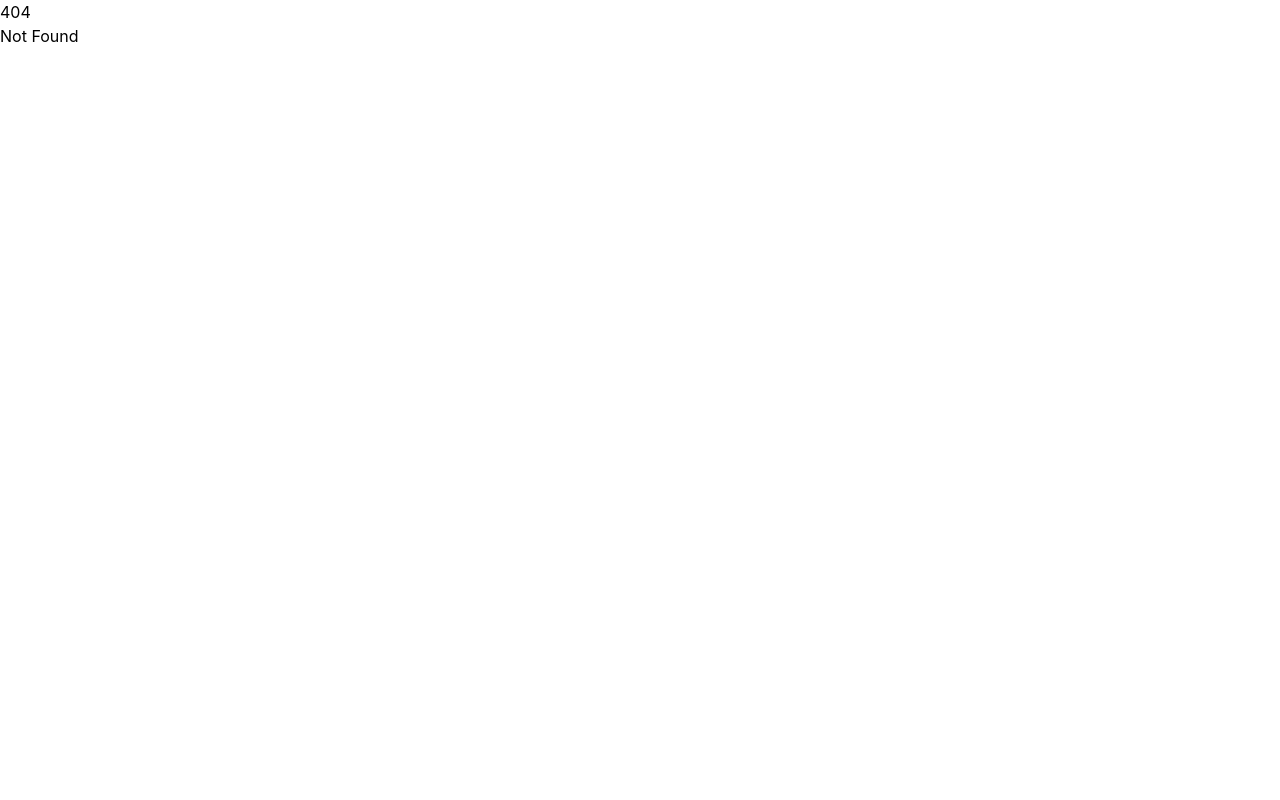
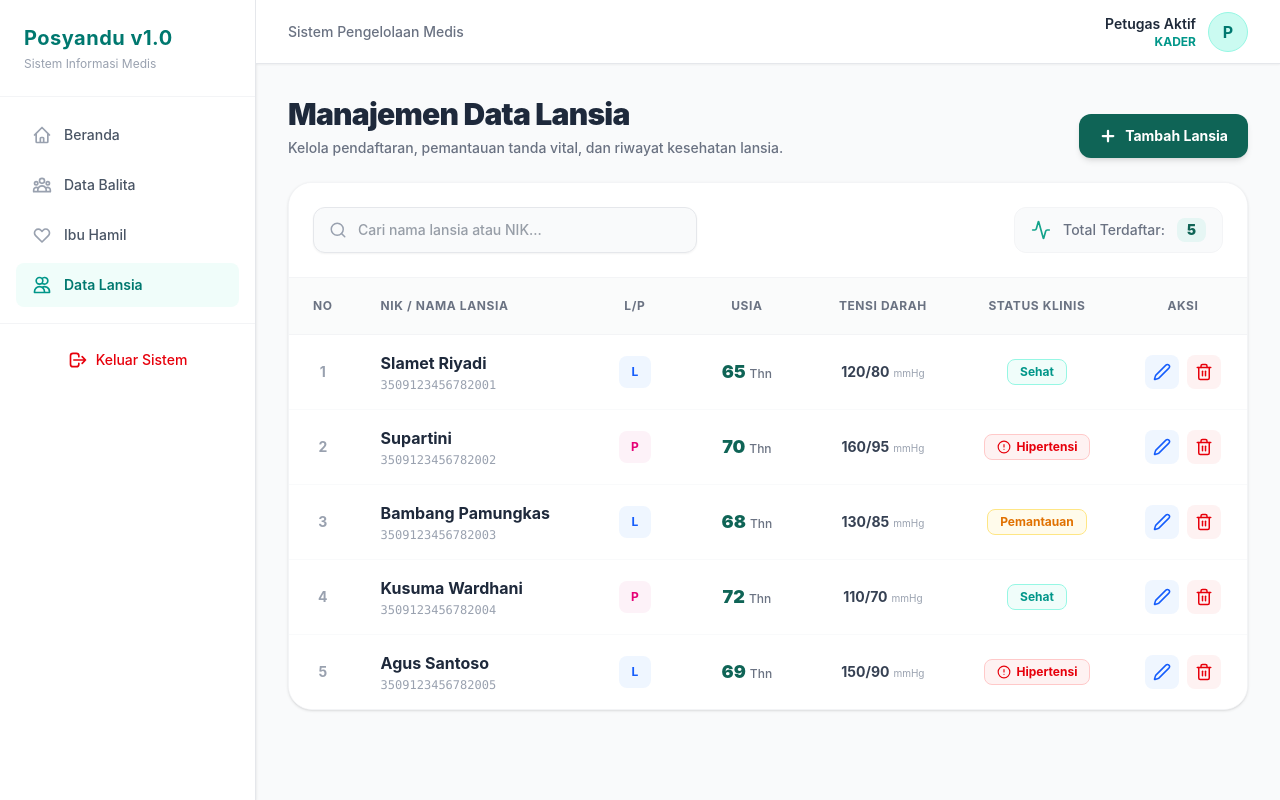
Before and after one commit to AchmadZackyGZ/posyanduNglabak, a SvelteKit app in the folder frontend/: page /dashboard/lansia in a window 1280 px wide. Before the commit this address had no page. Built offline with nearby package versions, Linux system fonts and the light colour scheme; sample sign-in values are in the browser's storage.

Commit message:
feat: merancang antarmuka tabel data lansia dengan data dummy

```diff
--- /dev/null
+++ b/frontend/src/routes/dashboard/lansia/+page.svelte
@@ -0,0 +1,214 @@
+<script lang="ts">
+	import { Search, Plus, Edit2, Trash2, Activity, AlertCircle } from 'lucide-svelte';
+
+	// State pencarian reaktif Svelte 5 Runes
+	let searchQuery = $state('');
+
+	// DATA DUMMY: Simulasi respon dari backend API Golang untuk Lansia (FR-05)
+	let lansiaList = $state([
+		{
+			id: 1,
+			nik: '3509123456782001',
+			nama: 'Slamet Riyadi',
+			jk: 'L',
+			umur: 65,
+			tensi: '120/80',
+			status: 'Sehat'
+		},
+		{
+			id: 2,
+			nik: '3509123456782002',
+			nama: 'Supartini',
+			jk: 'P',
+			umur: 70,
+			tensi: '160/95',
+			status: 'Hipertensi'
+		},
+		{
+			id: 3,
+			nik: '3509123456782003',
+			nama: 'Bambang Pamungkas',
+			jk: 'L',
+			umur: 68,
+			tensi: '130/85',
+			status: 'Pemantauan'
+		},
+		{
+			id: 4,
+			nik: '3509123456782004',
+			nama: 'Kusuma Wardhani',
+			jk: 'P',
+			umur: 72,
+			tensi: '110/70',
+			status: 'Sehat'
+		},
+		{
+			id: 5,
+			nik: '3509123456782005',
+			nama: 'Agus Santoso',
+			jk: 'L',
+			umur: 69,
+			tensi: '150/90',
+			status: 'Hipertensi'
+		}
+	]);
+
+	// RUNES $derived: Memfilter data tabel secara otomatis
+	let filteredLansia = $derived(
+		lansiaList.filter(
+			(l) => l.nama.toLowerCase().includes(searchQuery.toLowerCase()) || l.nik.includes(searchQuery)
+		)
+	);
+
+	// Fungsi penentu warna lencana berdasarkan status kesehatan Lansia
+	function getStatusColor(status: string) {
+		switch (status) {
+			case 'Hipertensi':
+				return 'bg-red-50 text-red-600 border-red-200';
+			case 'Pemantauan':
+				return 'bg-amber-50 text-amber-600 border-amber-200';
+			default:
+				return 'bg-teal-50 text-teal-600 border-teal-200';
+		}
+	}
+</script>
+
+<svelte:head>
+	<title>Data Lansia - POSYANDU Sehat Bersama</title>
+</svelte:head>
+
+<div class="space-y-6">
+	<div class="flex flex-col items-start justify-between gap-4 md:flex-row md:items-end">
+		<div>
+			<h1 class="text-3xl font-black tracking-tight text-[#1e293b]">Manajemen Data Lansia</h1>
+			<p class="mt-1.5 text-sm font-medium text-gray-500">
+				Kelola pendaftaran, pemantauan tanda vital, dan riwayat kesehatan lansia.
+			</p>
+		</div>
+		<button
+			class="flex cursor-pointer items-center gap-2 rounded-xl bg-[#0f6456] px-5 py-3 text-sm font-bold text-white shadow-md transition-all hover:bg-[#0c4e43] active:scale-95"
+		>
+			<Plus size={18} strokeWidth={3} />
+			Tambah Lansia
+		</button>
+	</div>
+
+	<div class="overflow-hidden rounded-[24px] border border-gray-100 bg-white shadow-sm">
+		<div
+			class="flex flex-col items-start justify-between gap-4 border-b border-gray-100 bg-white p-6 md:flex-row md:items-center"
+		>
+			<div class="relative w-full md:w-96">
+				<div
+					class="pointer-events-none absolute inset-y-0 left-0 flex items-center pl-4 text-gray-400"
+				>
+					<Search size={18} />
+				</div>
+				<input
+					type="text"
+					bind:value={searchQuery}
+					placeholder="Cari nama lansia atau NIK..."
+					class="block w-full rounded-xl border border-gray-200 bg-gray-50 py-3 pr-4 pl-11 text-sm font-medium text-gray-700 shadow-xs transition-all focus:border-[#0f6456] focus:bg-white focus:ring-2 focus:ring-[#0f6456]/20 focus:outline-none"
+				/>
+			</div>
+
+			<div
+				class="flex flex-shrink-0 items-center gap-3 rounded-xl border border-gray-100 bg-gray-50 px-4 py-2.5 text-sm font-medium text-gray-500"
+			>
+				<Activity size={20} class="text-[#14a38b]" />
+				<span>Total Terdaftar:</span>
+				<span class="rounded-lg bg-[#e6f6f4] px-2.5 py-0.5 font-black text-[#0f6456]"
+					>{filteredLansia.length}</span
+				>
+			</div>
+		</div>
+
+		<div class="w-full overflow-x-auto">
+			<table class="w-full min-w-[900px] border-collapse text-left text-sm text-gray-600">
+				<thead
+					class="border-b border-gray-100 bg-gray-50/80 text-xs font-bold tracking-wider text-gray-500 uppercase"
+				>
+					<tr>
+						<th class="w-16 px-6 py-5 text-center">No</th>
+						<th class="px-6 py-5">NIK / Nama Lansia</th>
+						<th class="w-24 px-6 py-5 text-center">L/P</th>
+						<th class="w-32 px-6 py-5 text-center">Usia</th>
+						<th class="px-6 py-5 text-center">Tensi Darah</th>
+						<th class="px-6 py-5 text-center">Status Klinis</th>
+						<th class="w-32 px-6 py-5 text-center">Aksi</th>
+					</tr>
+				</thead>
+				<tbody class="divide-y divide-gray-50 bg-white">
+					{#if filteredLansia.length === 0}
+						<tr>
+							<td colspan="7" class="px-6 py-16 text-center">
+								<div class="flex flex-col items-center justify-center text-gray-400">
+									<Search size={32} class="mb-3 opacity-50" />
+									<p class="text-base font-medium">Tidak ada data Lansia ditemukan.</p>
+									<p class="text-xs">
+										Kata kunci "{searchQuery}" tidak cocok dengan NIK atau Nama mana pun.
+									</p>
+								</div>
+							</td>
+						</tr>
+					{/if}
+
+					{#each filteredLansia as lansia, index (lansia.id)}
+						<tr class="transition-colors hover:bg-[#f8fdfb]">
+							<td class="px-6 py-4 text-center font-bold text-gray-400">{index + 1}</td>
+							<td class="px-6 py-4">
+								<p class="text-base font-bold text-[#1e293b]">{lansia.nama}</p>
+								<p class="mt-0.5 font-mono text-xs text-gray-400">{lansia.nik}</p>
+							</td>
+							<td class="px-6 py-4 text-center">
+								<span
+									class="inline-flex h-8 w-8 items-center justify-center rounded-lg text-xs font-bold {lansia.jk ===
+									'L'
+										? 'bg-blue-50 text-blue-600'
+										: 'bg-pink-50 text-pink-600'}"
+								>
+									{lansia.jk}
+								</span>
+							</td>
+							<td class="px-6 py-4 text-center">
+								<span class="text-lg font-black text-[#0f6456]">{lansia.umur}</span>
+								<span class="text-xs font-medium text-gray-500"> Thn</span>
+							</td>
+							<td class="px-6 py-4 text-center">
+								<span class="font-bold text-gray-700">{lansia.tensi}</span>
+								<span class="text-[10px] text-gray-400"> mmHg</span>
+							</td>
+							<td class="px-6 py-4 text-center">
+								<span
+									class={`inline-flex items-center justify-center rounded-lg border px-3 py-1 text-xs font-bold ${getStatusColor(lansia.status)}`}
+								>
+									{#if lansia.status === 'Hipertensi'}
+										<AlertCircle size={14} class="mr-1.5" />
+									{/if}
+									{lansia.status}
+								</span>
+							</td>
+							<td class="px-6 py-4">
+								<div class="flex items-center justify-center gap-2">
+									<button
+										class="cursor-pointer rounded-lg bg-blue-50 p-2 text-blue-600 transition-colors hover:bg-blue-100"
+										aria-label="Edit"
+										title="Edit Data"
+									>
+										<Edit2 size={18} />
+									</button>
+									<button
+										class="cursor-pointer rounded-lg bg-red-50 p-2 text-red-600 transition-colors hover:bg-red-100"
+										aria-label="Hapus"
+										title="Hapus Data"
+									>
+										<Trash2 size={18} />
+									</button>
+								</div>
+							</td>
+						</tr>
+					{/each}
+				</tbody>
+			</table>
+		</div>
+	</div>
+</div>
```
